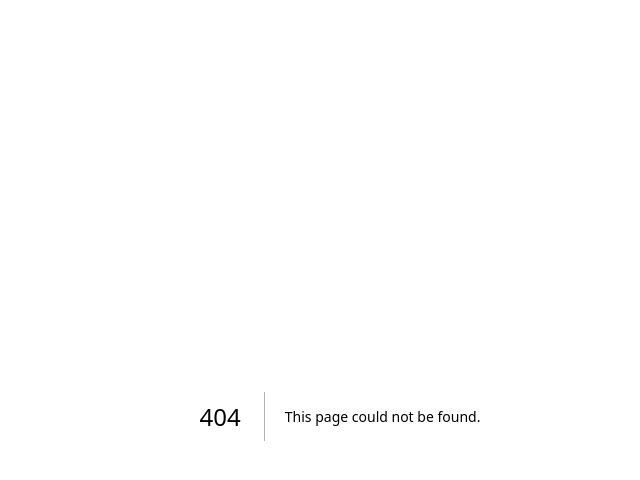
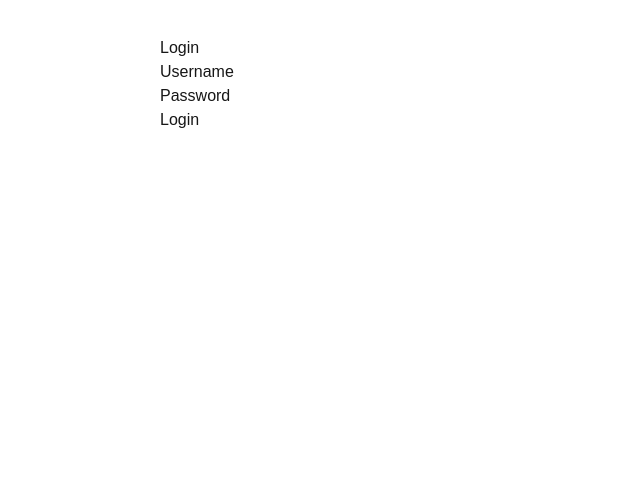
Before and after one commit to ipCrazy/brain, a Next.js app: page /auth/login in a window 1280 px wide. Before the commit this address had no page. Shown: the top 480 px of the page, without its empty margins (300-940 px from the left). Built offline with nearby package versions, Linux system fonts and the light colour scheme.

Commit message:
install next-auth bcrypt

```diff
--- /dev/null
+++ b/app/auth/[...nextauth]/route.ts
@@ -0,0 +1,33 @@
+import NextAuth, { AuthOptions } from "next-auth";
+import CredentialsProvider from "next-auth/providers/credentials";
+
+const authOptions: AuthOptions = {
+  providers: [
+    CredentialsProvider({
+      name: "Credentials",
+      credentials: {
+        username: { label: "Username", type: "text" },
+        password: { label: "Password", type: "password" },
+      },
+      authorize: async (credentials) => {
+        const { username, password } = credentials || {};
+
+        // Replace with your own validation logic
+        if (username === "admin" && password === "password") {
+          return { id: "1", name: "Admin", email: "admin@example.com" };
+        }
+        return null;
+      },
+    }),
+  ],
+  pages: {
+    signIn: "/auth/login", // Custom login page
+  },
+  session: {
+    strategy: "jwt", // Explicitly set the correct type here
+  },
+  secret: process.env.NEXTAUTH_SECRET, // Ensure this is defined in your .env file
+};
+
+const handler = NextAuth(authOptions);
+export { handler as GET, handler as POST };
--- /dev/null
+++ b/app/auth/login/page.tsx
@@ -0,0 +1,57 @@
+'use client';
+
+import { signIn } from 'next-auth/react';
+import { useState } from 'react';
+
+const LoginPage = () => {
+  const [username, setUsername] = useState('');
+  const [password, setPassword] = useState('');
+  const [error, setError] = useState('');
+
+  const handleLogin = async (e: React.FormEvent) => {
+    e.preventDefault();
+
+    const result = await signIn("credentials", {
+      redirect: false,
+      username,
+      password,
+    });
+
+    if (result?.error) {
+      setError("Invalid username or password.");
+    } else {
+      // Redirect to dashboard
+      window.location.href = "/dashboard";
+    }
+  };
+
+  return (
+    <div style={{ maxWidth: "400px", margin: "0 auto", padding: "20px" }}>
+      <h1>Login</h1>
+      <form onSubmit={handleLogin}>
+        <div>
+          <label>Username</label>
+          <input
+            type="text"
+            value={username}
+            onChange={(e) => setUsername(e.target.value)}
+            required
+          />
+        </div>
+        <div>
+          <label>Password</label>
+          <input
+            type="password"
+            value={password}
+            onChange={(e) => setPassword(e.target.value)}
+            required
+          />
+        </div>
+        {error && <p style={{ color: "red" }}>{error}</p>}
+        <button type="submit">Login</button>
+      </form>
+    </div>
+  );
+};
+
+export default LoginPage;
--- a/package.json
+++ b/package.json
@@ -9,7 +9,9 @@
     "lint": "next lint"
   },
   "dependencies": {
+    "bcrypt": "^5.1.1",
     "next": "15.1.0",
+    "next-auth": "^4.24.11",
     "ollama": "^0.5.11",
     "react": "^19.0.0",
     "react-dom": "^19.0.0",
--- a/tsconfig.json
+++ b/tsconfig.json
@@ -13,6 +13,7 @@
     "isolatedModules": true,
     "jsx": "preserve",
     "incremental": true,
+    "types": ["next-auth"],
     "plugins": [
       {
         "name": "next"
```
Also changed, not shown: 2 other files (tests, documents, lock files or other folders).
